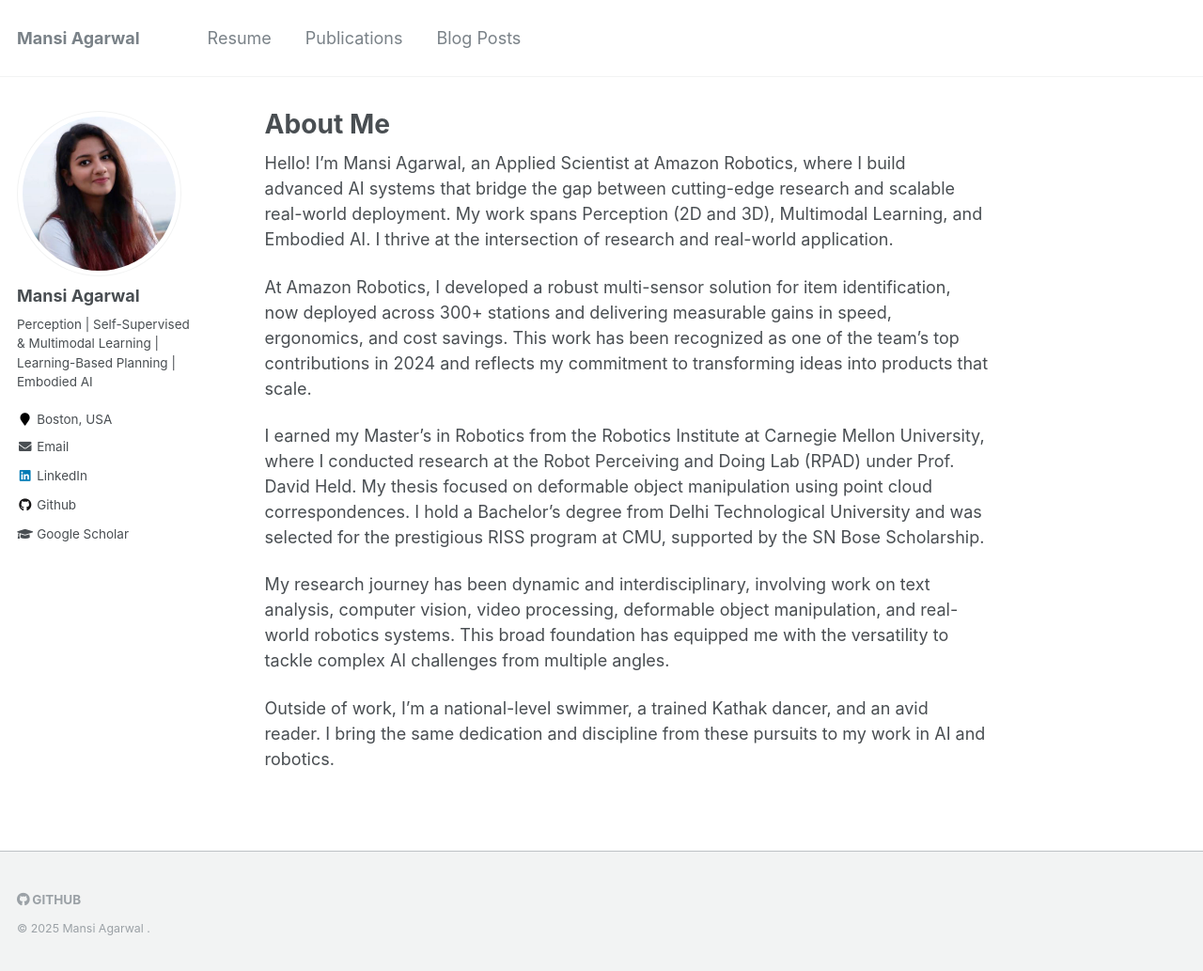
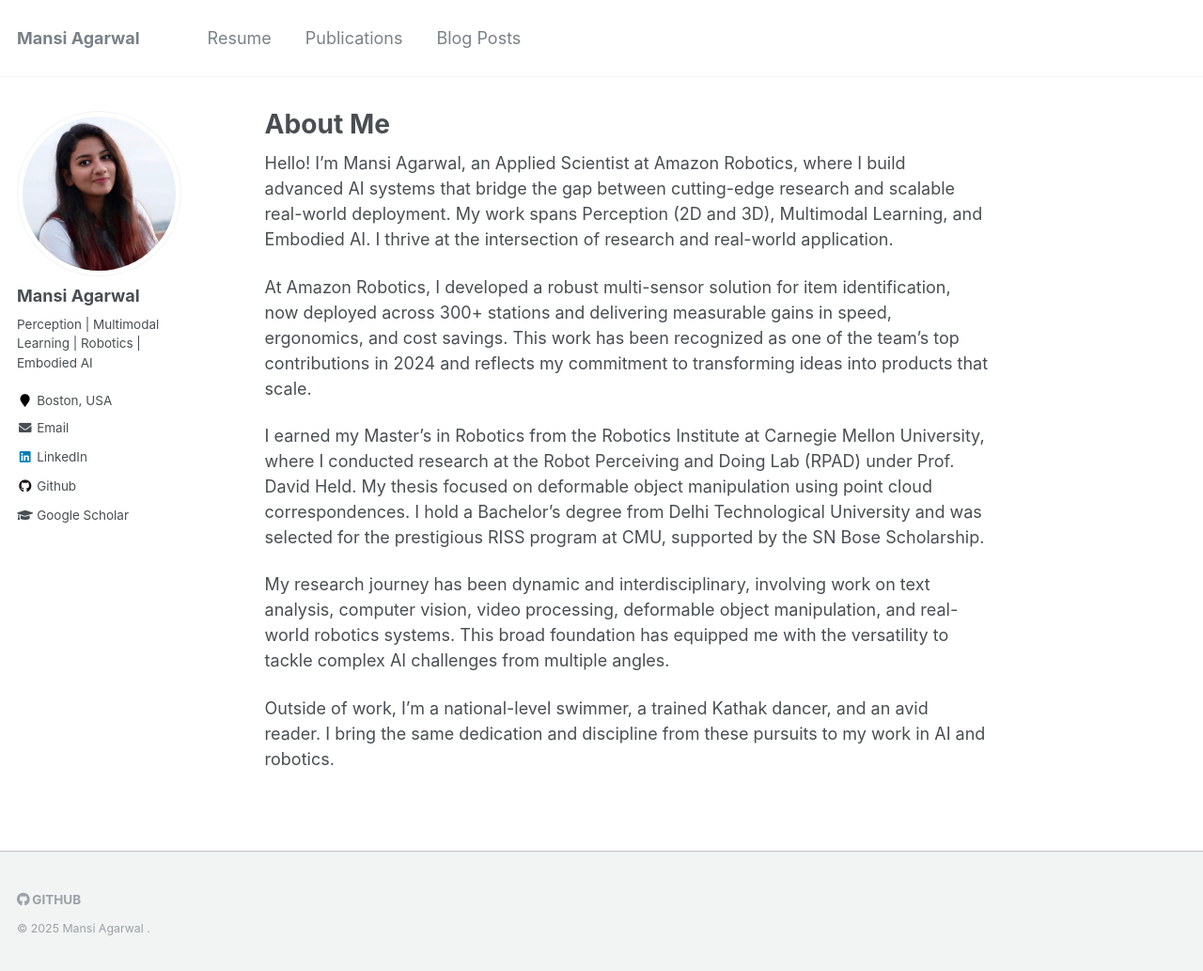
Before and after one commit to MansiAgarwal11/MansiAgarwal11.github.io, a Jekyll site: the page built from _pages/about.md, in a window 1280 px wide and 1033 px high. Shown: the whole window at 94% size. Built offline with Jekyll 4.4.1, drawn with Linux system fonts in a browser that asks for light colours.

Commit message:
Update _config.yml

```diff
--- a/_config.yml
+++ b/_config.yml
@@ -82,7 +82,7 @@ analytics:
 author:
   name             : "Mansi Agarwal"
   avatar           : "profile.jpg"
-  bio              : "Perception | Self-Supervised & Multimodal Learning | Learning-Based Planning | Embodied AI"
+  bio              : "Perception | Multimodal Learning | Robotics | Embodied AI"
   location         : "Boston, USA"
   employer         :
   pubmed           : #"https://www.ncbi.nlm.nih.gov/pubmed/?term=john+snow"
```
